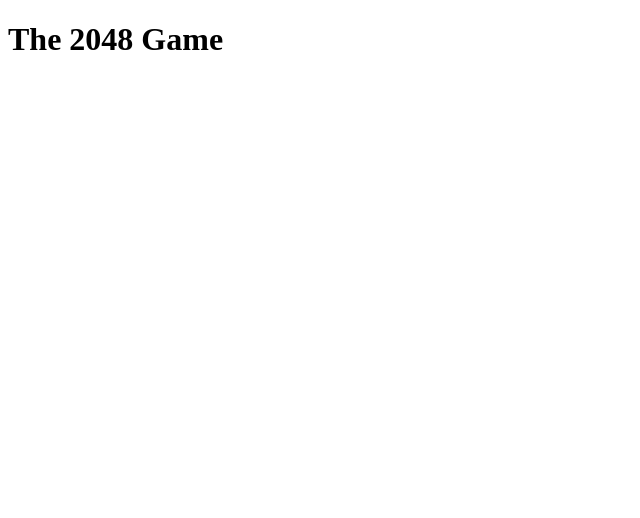
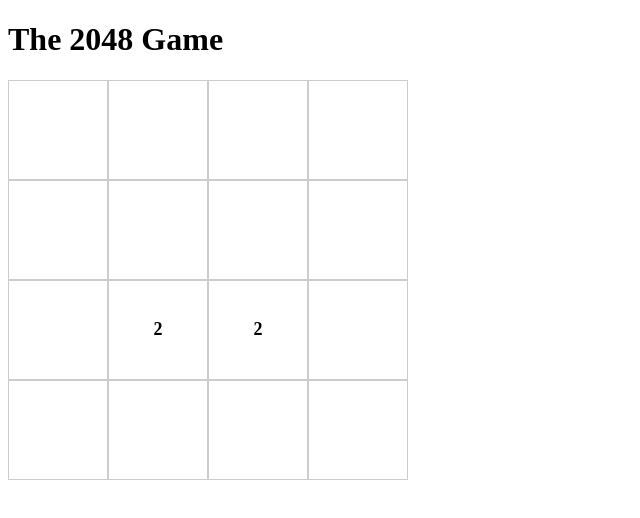
Before and after one commit to naecoo/vue3-2048-game, a Vue app: page / in a window 1280 px wide. Shown: the top 518 px of the page, without its empty margins (0-640 px from the left). Built offline with nearby package versions, Linux system fonts and the light colour scheme.

Commit message:
(wip) add game logic

```diff
--- a/package.json
+++ b/package.json
@@ -9,6 +9,7 @@
     "preview": "vite preview"
   },
   "dependencies": {
+    "less": "^4.1.3",
     "vue": "^3.2.37"
   },
   "devDependencies": {
--- a/src/App.vue
+++ b/src/App.vue
@@ -1,4 +1,70 @@
+<script lang="ts" setup>
+import { onUnmounted } from 'vue';
+import { useGrid, Direction } from './game';
+
+const { gridData, score, isEnd, move, undo, init, start } = useGrid(4);
+start();
+
+const onMove = (event: KeyboardEvent) => {
+  switch (event.keyCode) {
+    case 38:
+      move(Direction.UP);
+      break;
+
+    case 40:
+      move(Direction.DOWN);
+      break;
+
+    case 37:
+      move(Direction.LEFT);
+      break;
+
+    case 39:
+      move(Direction.RIGHT);
+      break;
+
+
+  }
+};
+window.addEventListener('keydown', onMove, false);
+onUnmounted(() => {
+  window.removeEventListener('keydown', onMove, false);
+});
+</script>
+
 
 <template>
   <h1> The 2048 Game </h1>
+  <main class="game-grid">
+    <div class="row" v-for="(row, rowIndex) in gridData" :key="rowIndex">
+      <div class="cell" v-for="(col, colIndex) in row" :key="colIndex">
+        {{ col || void 0 }}
+      </div>
+    </div>
+  </main>
 </template>
+
+<style lang="less">
+.game-grid {
+  display: flex;
+  flex-direction: column;
+  width: 400px;
+  height: 400px;
+
+  .row {
+    flex: 1;
+    display: flex;
+    flex-direction: row;
+
+    .cell {
+      flex: 1;
+      display: flex;
+      align-items: center;
+      justify-content: center;
+      font-size: 18px;
+      font-weight: bold;
+      border: 1px solid #ccc;
+    }
+  }
+}
+</style>
--- /dev/null
+++ b/src/game.ts
@@ -0,0 +1,259 @@
+import { computed, ref } from 'vue';
+
+
+export enum Direction {
+  UP = 1,
+  DOWN,
+  LEFT,
+  RIGHT
+};
+export type GridData = number[][];
+type GridHistoryItem = {
+  score: number;
+  data: GridData;
+};
+
+const INIT_VALUE = 2;
+
+const createGridData = (size: number): GridData => new Array(size).fill(null).map(() => new Array(size).fill(0));
+
+const cloneDeep = (data: GridData): GridData => {
+  return data.map(row => [...row]);
+};
+
+export const useGrid = (size: number) => {
+  const score = ref(0);
+  const gridData = ref(createGridData(size));
+  const history: GridHistoryItem[] = [];
+
+  const hasEmpty = computed(() => gridData.value.some(row => row.some(cell => cell === 0)));
+  const isEnd = computed(() => {
+    if (hasEmpty.value) {
+      return false;
+    }
+
+    const grid = gridData.value;
+    // vertical
+    for (let col = 0; col < size; col++) {
+      for (let row = 1; row < size; row++) {
+        if (grid[row][col] === grid[row - 1][col]) {
+          return false;
+        }
+      }
+    }
+    // horizontal
+    for (let row = 0; row < size; row++) {
+      for (let col = 1; col < size; col++) {
+        if (grid[row][col] === grid[row][col - 1]) {
+          return false;
+        }
+      }
+    }
+
+    return true;
+  });
+
+  const undo = () => {
+    if (history.length) {
+      const historyItem = history.pop()!;
+      gridData.value = historyItem.data;
+      score.value = historyItem.score;
+    }
+  }
+
+  const move = (dir: Direction) => {
+    history.push({
+      score: score.value,
+      data: gridData.value
+    });
+
+    const newGridData = cloneDeep(gridData.value);
+    let scoreIncrement = 0;
+
+    // todo: optimize，merge & comporess operations in one for loop
+    // fixme:
+    switch (dir) {
+      case Direction.UP:
+        // merge
+        for (let col = 0; col < size; col++) {
+          let prevValue = -1;
+          let prevIndex = -1;
+          for (let row = 0; row < size; row++) {
+            if (newGridData[row][col] !== prevValue) {
+              prevValue = newGridData[row][col];
+              prevIndex = row;
+            } else {
+              newGridData[prevIndex][col] += newGridData[row][col];
+              newGridData[row][col] = 0;
+              scoreIncrement += newGridData[prevIndex][col]
+              prevValue = -1;
+              prevIndex = -1;
+            }
+          }
+        }
+        // compress
+        for (let col = 0; col < size; col++) {
+          let prevIndex = 0;
+          for (let row = 0; row < size; row++) {
+            if (newGridData[row][col] !== 0) {
+              if (row !== prevIndex) {
+                newGridData[prevIndex][col] = newGridData[row][col];
+                newGridData[row][col] = 0;
+              }
+              prevIndex++;
+            }
+          }
+        }
+        break;
+
+      case Direction.DOWN:
+        // merge
+        for (let col = 0; col < size; col++) {
+          let prevValue = -1;
+          let prevIndex = -1;
+          for (let row = size - 1; row >= 0; row--) {
+            if (newGridData[row][col] !== prevValue) {
+              prevValue = newGridData[row][col];
+              prevIndex = row;
+            } else {
+              newGridData[prevIndex][col] += newGridData[row][col];
+              newGridData[row][col] = 0;
+              scoreIncrement += newGridData[prevIndex][col]
+              prevValue = -1;
+              prevIndex = -1;
+            }
+          }
+        }
+        // compress
+        for (let col = 0; col < size; col++) {
+          let prevIndex = size - 1;
+          for (let row = size - 1; row >= 0; row--) {
+            if (newGridData[row][col] !== 0) {
+              if (row !== prevIndex) {
+                newGridData[prevIndex][col] = newGridData[row][col];
+                newGridData[row][col] = 0;
+              }
+              prevIndex--;
+            }
+          }
+        }
+        break;
+
+      case Direction.LEFT:
+        // merge
+        for (let row = 0; row < size; row++) {
+          let prevValue = -1;
+          let prevIndex = -1;
+          for (let col = 0; col < size; col++) {
+            if (newGridData[row][col] !== prevValue) {
+              prevValue = newGridData[row][col];
+              prevIndex = row;
+            } else {
+              newGridData[row][prevIndex] += newGridData[row][col];
+              newGridData[row][col] = 0;
+              scoreIncrement += newGridData[row][prevIndex]
+              prevValue = -1;
+              prevIndex = -1;
+            }
+          }
+        }
+        // compress
+        for (let row = 0; row < size; row++) {
+          let prevIndex = 0;
+          for (let col = 0; col < size; col++) {
+            if (newGridData[row][col] !== 0) {
+              if (col !== prevIndex) {
+                newGridData[row][prevIndex] = newGridData[row][col];
+                newGridData[row][col] = 0;
+              }
+              prevIndex++;
+            }
+          }
+        }
+        break;
+
+      case Direction.RIGHT:
+        console.log('right');
+        // merge
+        for (let row = 0; row < size; row++) {
+          let prevValue = -1;
+          let prevIndex = -1;
+          for (let col = size - 1; col >= 0; col--) {
+            if (newGridData[row][col] !== prevValue) {
+              prevValue = newGridData[row][col];
+              prevIndex = row;
+            } else {
+              newGridData[row][prevIndex] += newGridData[row][col];
+              newGridData[row][col] = 0;
+              scoreIncrement += newGridData[row][prevIndex]
+              prevValue = -1;
+              prevIndex = -1;
+            }
+          }
+        }
+        // compress
+        for (let row = 0; row < size; row++) {
+          let prevIndex = size - 1;
+          for (let col = size - 1; col >= 0; col--) {
+            if (newGridData[row][col] !== 0) {
+              if (col !== prevIndex) {
+                newGridData[row][prevIndex] = newGridData[row][col];
+                newGridData[row][col] = 0;
+              }
+              prevIndex--;
+            }
+          }
+        }
+        break;
+    }
+
+    gridData.value = newGridData;
+    score.value += scoreIncrement;
+
+    // add new cell
+    if (hasEmpty.value) {
+      addRandomCell();
+    }
+  };
+
+  const addRandomCell = () => {
+    const positions: Array<[number, number]> = [];
+
+    for (let row = 0; row < size; row++) {
+      for (let col = 0; col < size; col++) {
+        if (gridData.value[row][col] === 0) {
+          positions.push([row, col]);
+        }
+      }
+    }
+
+    const randomIndex = Math.floor(Math.random() * positions.length);
+    const [row, col] = positions[randomIndex];
+    gridData.value[row][col] = INIT_VALUE;
+  };
+
+  const init = (newSize?: number) => {
+    if (newSize) {
+      size = newSize;
+    }
+
+    score.value = 0;
+    history.length = 0;
+    gridData.value = createGridData(size);
+  };
+
+  const start = () => {
+    addRandomCell();
+    addRandomCell();
+  }
+
+  return {
+    gridData,
+    score,
+    isEnd,
+    move,
+    undo,
+    init,
+    start
+  };
+};
```
Also changed, not shown: src/utils/index.ts (added, +12 -0 lines), src/components/Button.vue (added), src/components/Dialog.vue (added), src/components/Record.vue (added), src/components/Select.vue (added), 1 other file (tests, documents, lock files or other folders).
